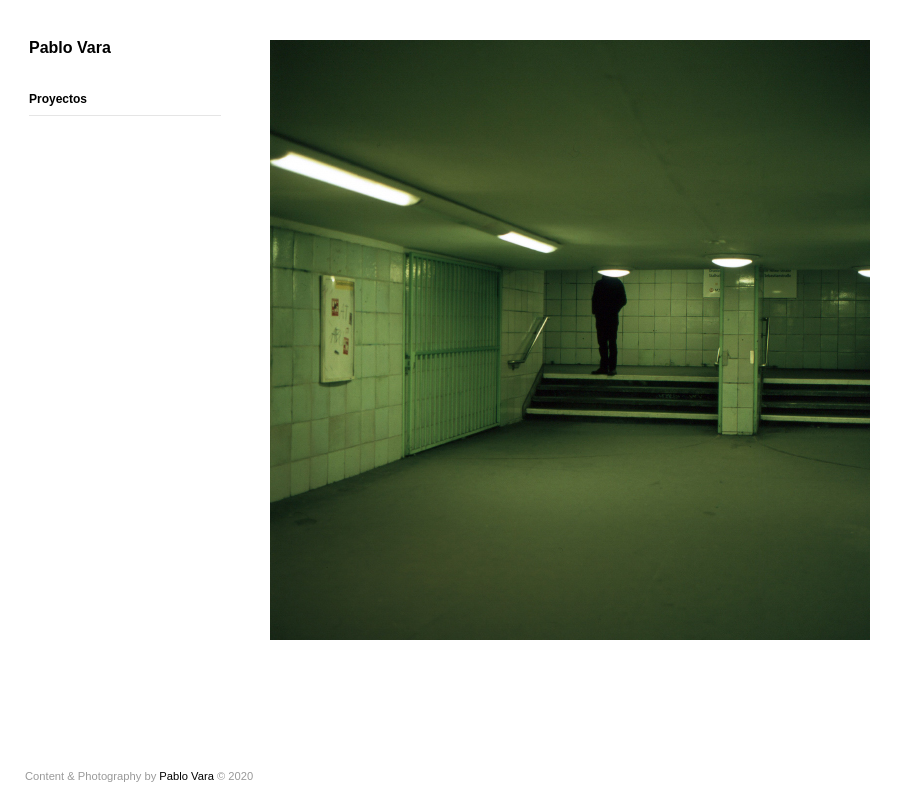
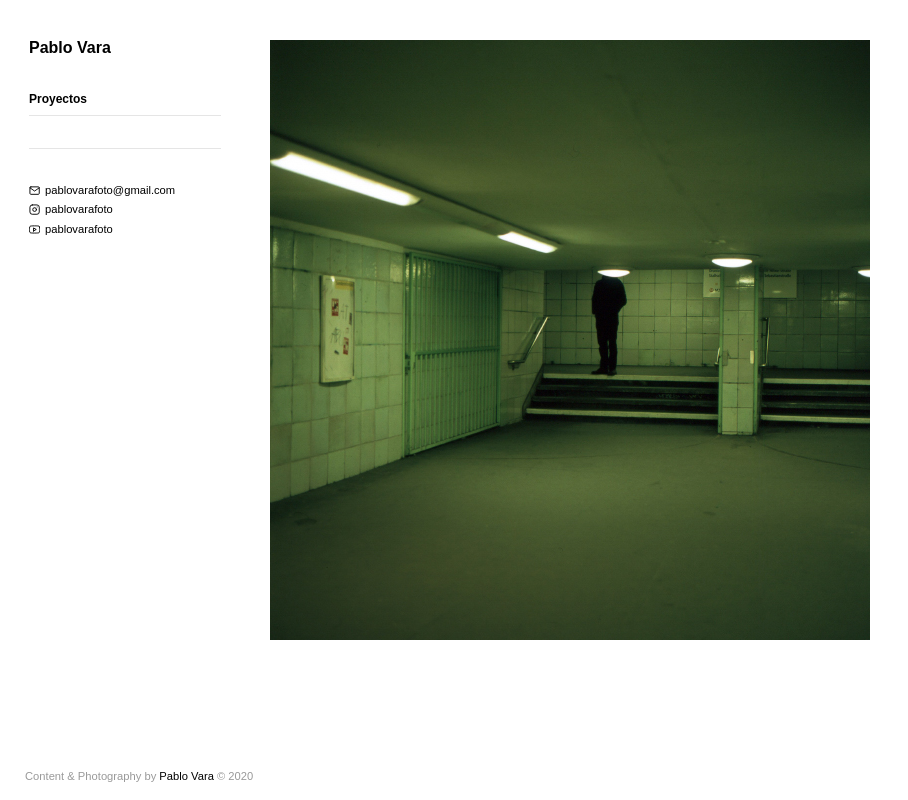
Before and after one commit to kloder-art/pablovara, a Gatsby site: page / in a window 1280 px wide. Shown: the whole page, without its empty margins (0-908 px from the left). Built offline with nearby package versions, Linux system fonts and the light colour scheme; Gatsby itself is replaced by a stand-in of ours; some packages are replaced by stand-ins of ours; a web font is replaced by a local one.

Commit message:
feat: moved contact from page to sidebar

```diff
--- a/data/pages/contact.md
+++ /dev/null
@@ -1,4 +0,0 @@
----
-slug: contacto
-title: Contacto
----
--- /dev/null
+++ b/src/components/Contact.jsx
@@ -0,0 +1,47 @@
+import React from 'react';
+import { FiInstagram, FiMail, FiYoutube } from 'react-icons/fi';
+import styled from 'styled-components';
+
+const StyledContact = styled.ul`
+  list-sytile: none;
+  li {
+    a {
+      display: grid;
+      grid-template-columns: 1rem 1fr;
+      align-items: center;
+    }
+  }
+`;
+
+const Contact = () => (
+  <StyledContact>
+    <li>
+      <a href={'mailto:pablovarafoto@gmail.com'}>
+        <FiMail />
+        pablovarafoto@gmail.com
+      </a>
+    </li>
+    <li>
+      <a
+        href={'https://www.instagram.com/pablovarafoto/'}
+        target={'_blank'}
+        rel={'noreferrer noopener'}
+      >
+        <FiInstagram />
+        pablovarafoto
+      </a>
+    </li>
+    <li>
+      <a
+        href={'https://www.youtube.com/user/pablovarafoto'}
+        target={'_blank'}
+        rel={'noreferrer noopener'}
+      >
+        <FiYoutube />
+        pablovarafoto
+      </a>
+    </li>
+  </StyledContact>
+);
+
+export default Contact;
--- a/src/components/Sidebar.jsx
+++ b/src/components/Sidebar.jsx
@@ -2,6 +2,8 @@ import React from 'react';
 import PropTypes from 'prop-types';
 import styled from 'styled-components';
 import { Link, useStaticQuery, graphql } from 'gatsby';
+
+import Contact from './Contact';
 
 const StyledSidebar = styled.div`
   position: fixed;
@@ -89,6 +91,10 @@ const Sidebar = ({ title }) => {
               <Link to={`/${slug}`}>{title}</Link>
             </li>
           ))}
+          <li className={'separator'}></li>
+          <li>
+            <Contact />
+          </li>
         </ul>
       </nav>
     </StyledSidebar>
```
Also changed, not shown: src/pages/contacto.js (deleted, +0 -28 lines).
